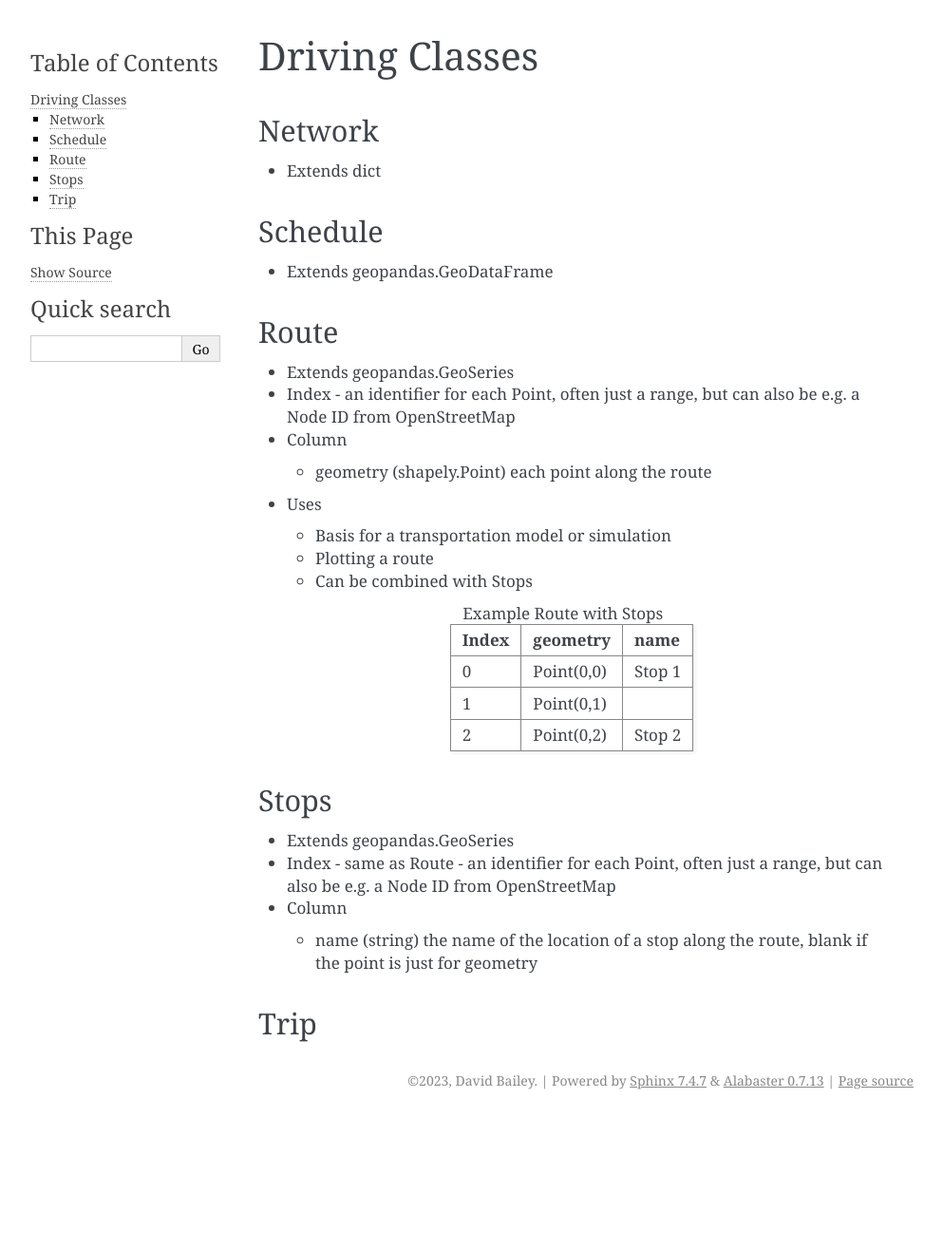
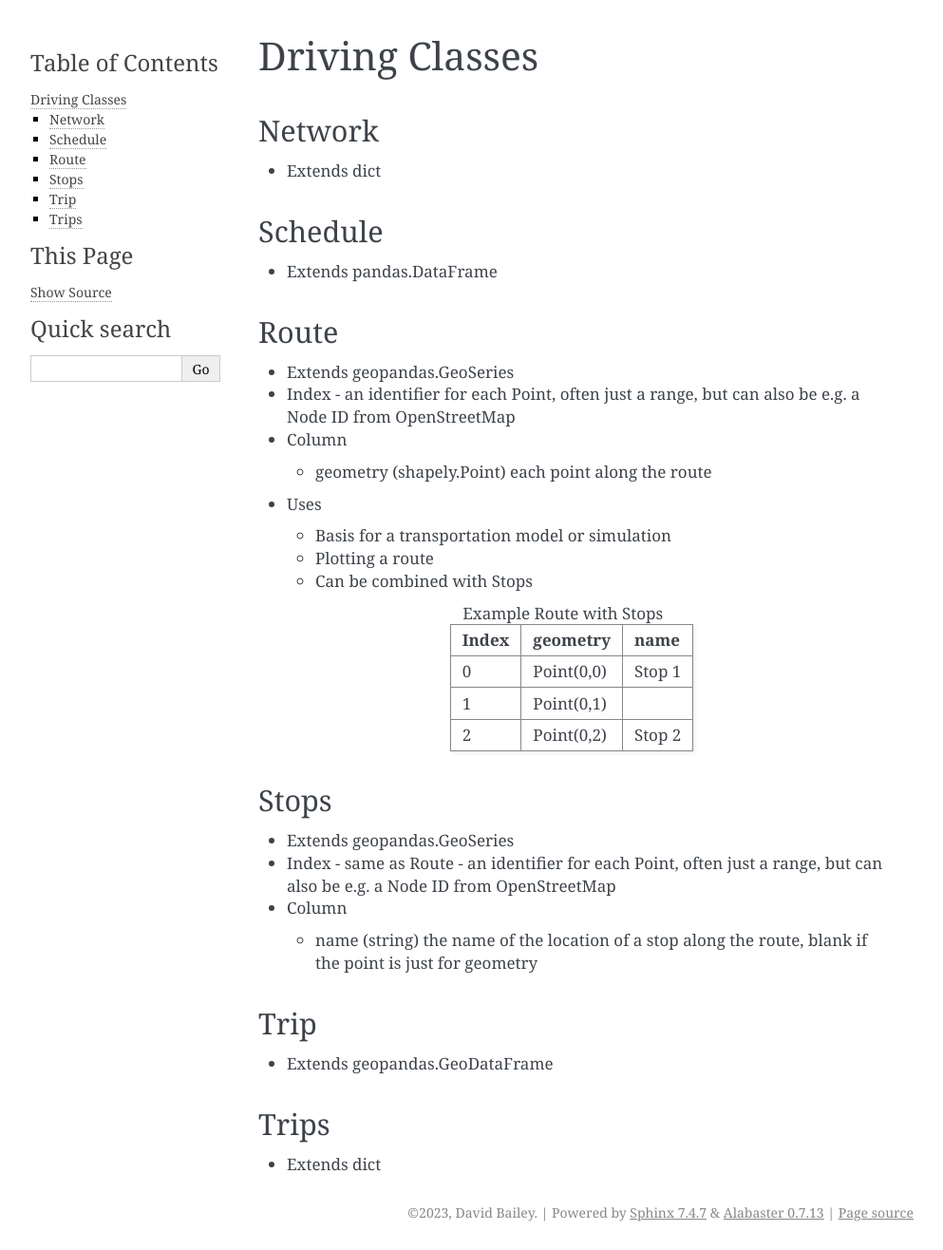
Before and after one commit to davidbailey/dpd, a Sphinx documentation site: the page built from docs/driving_classes.rst, in a window 1280 px wide. Shown: the whole page at 95% size, without its empty margins (148-1141 px from the left). Built offline with Sphinx 7.4.7, drawn with Linux system fonts in a browser that asks for light colours; pages that are not in the unit, such as notebooks, are missing from menus; the version number is read from the project's files by our own code; before the commit the page ends 1177 px from its top, so only the background shows below that.

Commit message:
Update driving_classes.rst

```diff
--- a/docs/driving_classes.rst
+++ b/docs/driving_classes.rst
@@ -9,7 +9,7 @@ Network
 
 Schedule
 -----------
-* Extends geopandas.GeoDataFrame
+* Extends pandas.DataFrame
 
 
 Route
@@ -47,3 +47,9 @@ Stops
 
 Trip
 -----------
+* Extends geopandas.GeoDataFrame
+
+Trips
+-----------
+
+* Extends dict
```
